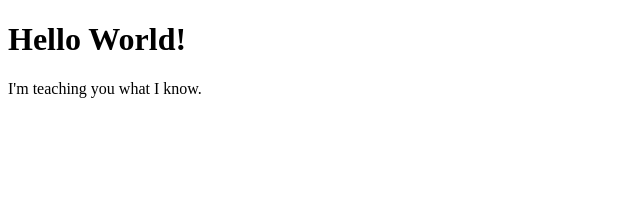
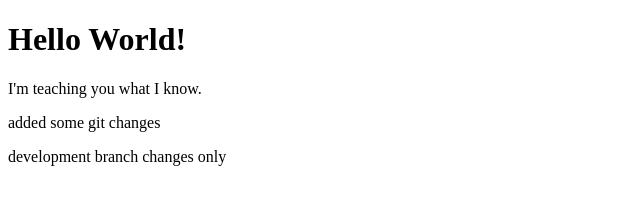
Before and after one commit to gharesco/gabe_demo, a plain HTML site: page _site/index.html in a window 1280 px wide. Shown: the whole page, without its empty margins (0-640 px from the left). Drawn offline with Linux system fonts and the light colour scheme.

Commit message:
Testing all over

```diff
--- a/_site/index.html
+++ b/_site/index.html
@@ -9,8 +9,9 @@
 <body>
     <h1>Hello World!</h1>
     <p>I'm teaching you what I know.
-
     </p>
+    <p>added some git changes</p>
+    <p>development branch changes only</p>
 </body>
 
 </html>
```
